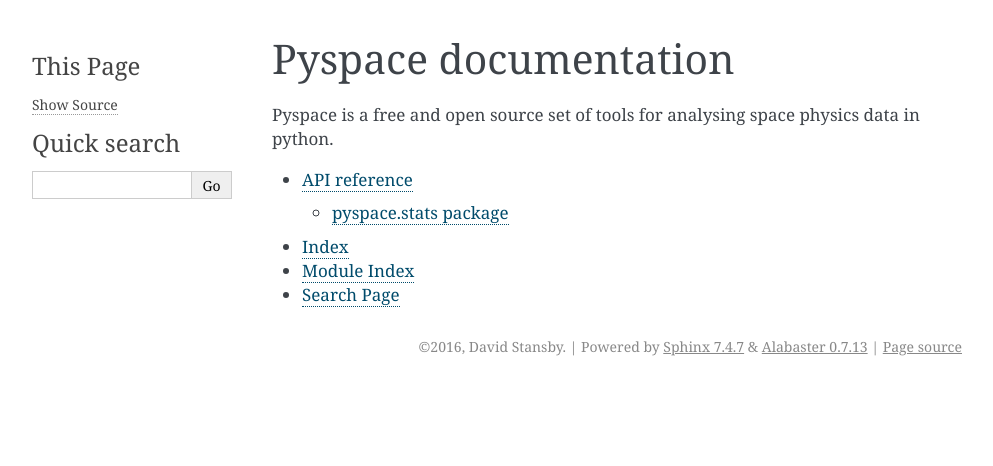
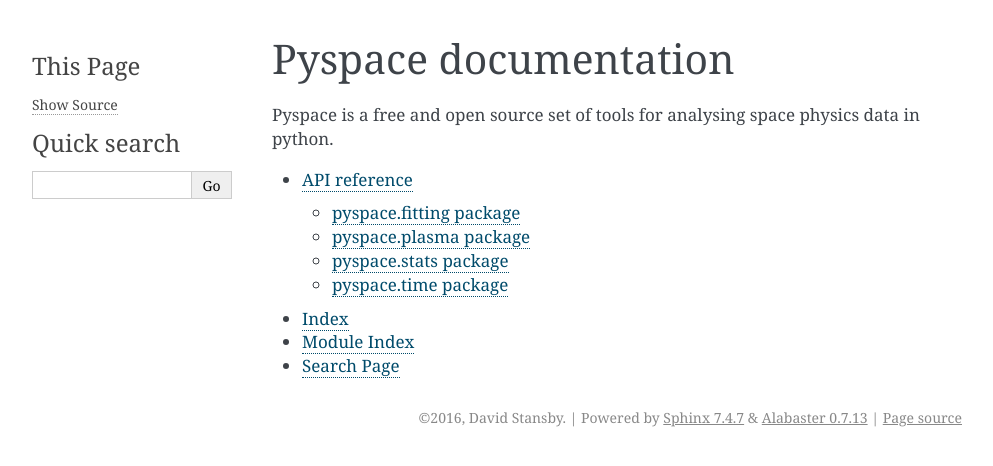
Before and after one commit to heliopython/heliopy, a Sphinx documentation site: the page built from doc/source/index.rst, in a window 1280 px wide. Shown: the top 466 px of the page, without its empty margins (148-1141 px from the left). Built offline with Sphinx 7.4.7, drawn with Linux system fonts in a browser that asks for light colours.

Commit message:
More documentation

```diff
--- /dev/null
+++ b/doc/source/code_ref/fitting.rst
@@ -0,0 +1,5 @@
+pyspace.fitting package
+-----------------------
+
+.. automodule:: pyspace.fitting
+   :members:
--- a/doc/source/code_ref/index.rst
+++ b/doc/source/code_ref/index.rst
@@ -4,4 +4,7 @@
 .. toctree::
    :maxdepth: 2
 
+   fitting
+   plasma
    stats
+   time
--- /dev/null
+++ b/doc/source/code_ref/plasma.rst
@@ -0,0 +1,5 @@
+pyspace.plasma package
+----------------------
+
+.. automodule:: pyspace.plasma
+   :members:
--- /dev/null
+++ b/doc/source/code_ref/time.rst
@@ -0,0 +1,5 @@
+pyspace.time package
+--------------------
+
+.. automodule:: pyspace.time
+   :members:
```
